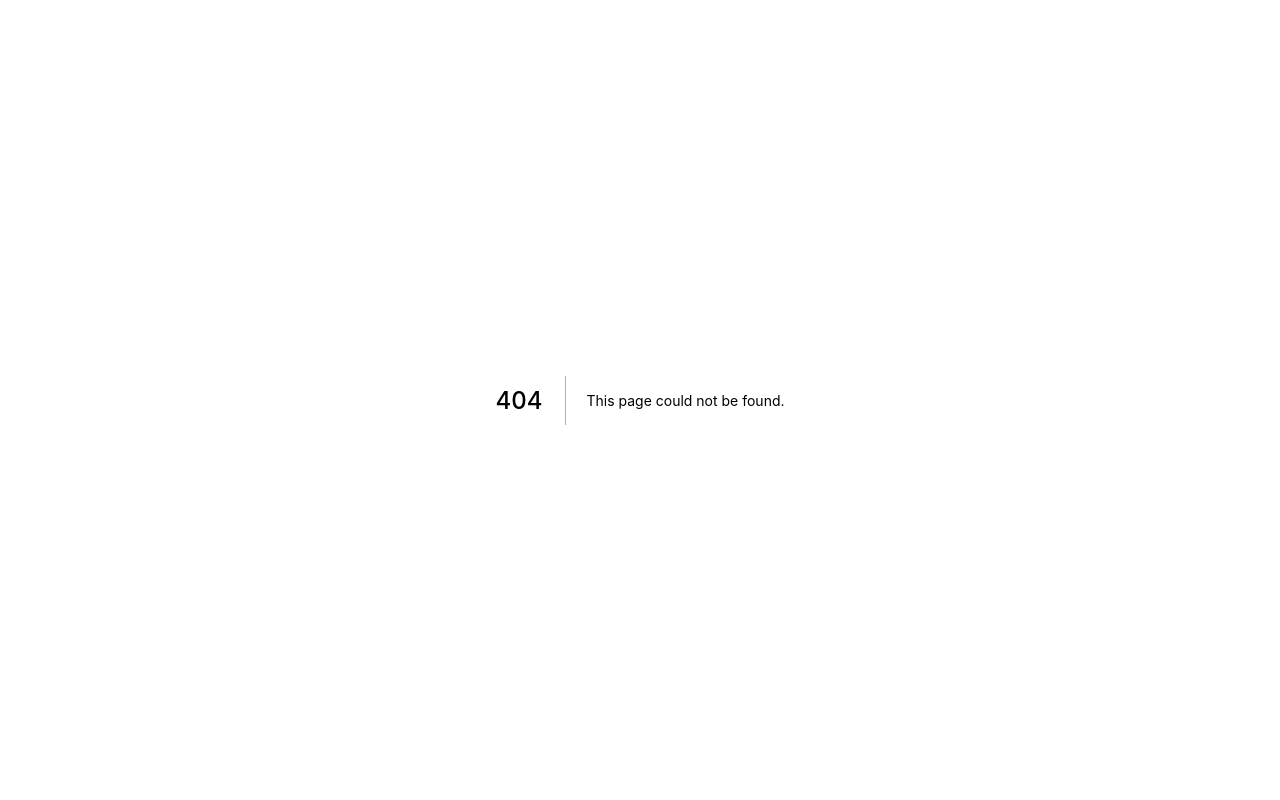
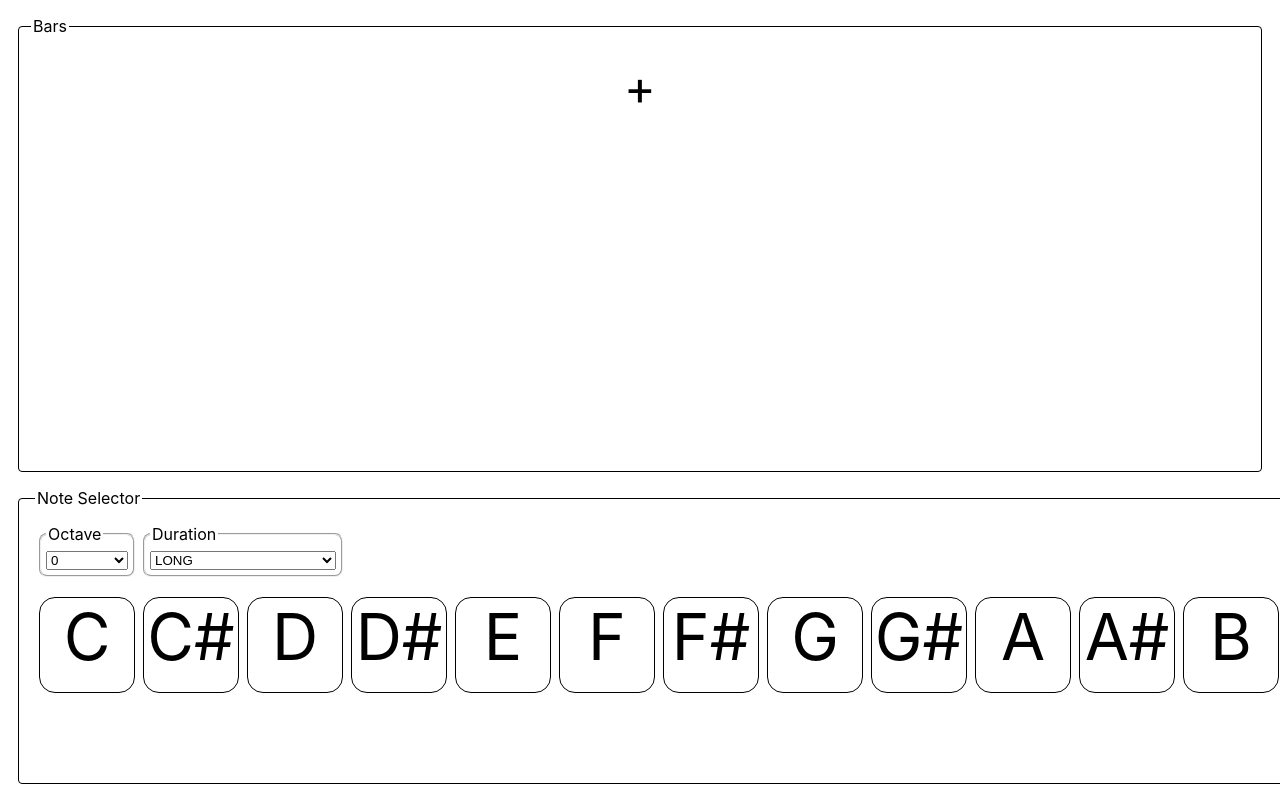
Before and after one commit to henriqueup/lemonfy, a Next.js app in the folder website/: page /editor in a window 1280 px wide. Before the commit this address had no page. Built offline with nearby package versions, Linux system fonts and the light colour scheme.

Commit message:
begin implementing the editor

```diff
--- a/website/entities/note.ts
+++ b/website/entities/note.ts
@@ -1,17 +1,19 @@
 import Pitch from "./pitch";
 
-export enum NoteDuration {
-  LONG = 4,
-  DOUBLE_WHOLE = 2,
-  WHOLE = 1,
-  HALF = 1 / 2,
-  HALF_TRIPLET = 1 / 3,
-  QUARTER = 1 / 4,
-  QUARTER_TRIPLET = 1 / 6,
-  EIGHTH = 1 / 8,
-  EIGHTH_TRIPLET = 1 / 12,
-  SIXTEENTH = 1 / 16,
-}
+export const NoteDuration = {
+  LONG: 4,
+  DOUBLE_WHOLE: 2,
+  WHOLE: 1,
+  HALF: 1 / 2,
+  HALF_TRIPLET: 1 / 3,
+  QUARTER: 1 / 4,
+  QUARTER_TRIPLET: 1 / 6,
+  EIGHTH: 1 / 8,
+  EIGHTH_TRIPLET: 1 / 12,
+  SIXTEENTH: 1 / 16,
+} as const;
+
+export type NoteDuration = typeof NoteDuration[keyof typeof NoteDuration];
 
 //note without a pitch is silence
 export default class Note {
--- a/website/entities/pitch.ts
+++ b/website/entities/pitch.ts
@@ -1,6 +1,8 @@
 export type PitchName = "C" | "C#" | "D" | "D#" | "E" | "F" | "F#" | "G" | "G#" | "A" | "A#" | "B";
+export const NUMBER_OF_PICHES_IN_OCTAVE = 12;
 
 export type Octave = 0 | 1 | 2 | 3 | 4 | 5;
+export const NUMBER_OF_OCTAVES = 6;
 
 export type PitchKey = `${PitchName}${Octave}`;
 
--- /dev/null
+++ b/website/pages/editor/index.tsx
@@ -0,0 +1,80 @@
+import { NextPage } from "next";
+import { useState } from "react";
+import Bar from "../../entities/bar";
+import { NoteDuration } from "../../entities/note";
+import { NUMBER_OF_OCTAVES, NUMBER_OF_PICHES_IN_OCTAVE, PitchDictionary } from "../../entities/pitch";
+
+const Editor: NextPage = () => {
+  const [bars, setBars] = useState<Bar[]>([]);
+
+  return (
+    <div style={{ height: "100vh" }}>
+      <div style={{ height: "60%", padding: "16px 16px 8px 16px" }}>
+        <fieldset style={{ height: "100%", border: "1px solid black", borderRadius: "4px" }}>
+          <legend>Bars</legend>
+          {bars.length === 0 ? (
+            <div
+              style={{ width: "fit-content", margin: "auto", marginTop: "16px", fontSize: "3rem", cursor: "pointer" }}
+            >
+              +
+            </div>
+          ) : (
+            <div>
+              {bars.map((bar, i) => (
+                <span key={i}>{`${bar.beats}/${bar.dibobinador}`}</span>
+              ))}
+            </div>
+          )}
+        </fieldset>
+      </div>
+      <div style={{ height: "40%", padding: "8px 16px 16px 16px" }}>
+        <fieldset style={{ height: "100%", padding: "16px", border: "1px solid black", borderRadius: "4px" }}>
+          <legend>Note Selector</legend>
+          <div style={{ display: "flex", marginBottom: "16px" }}>
+            <fieldset style={{ borderRadius: "8px", padding: "5px", width: "6rem", margin: "0px 4px" }}>
+              <legend>Octave</legend>
+              <select style={{ width: "100%", cursor: "pointer" }}>
+                {[...Array(NUMBER_OF_OCTAVES).keys()].map((n, i) => (
+                  <option key={i}>{n}</option>
+                ))}
+              </select>
+            </fieldset>
+            <fieldset style={{ borderRadius: "8px", padding: "5px", width: "calc(12rem + 8px)", margin: "0px 4px" }}>
+              <legend>Duration</legend>
+              <select style={{ width: "100%", cursor: "pointer" }}>
+                {Object.keys(NoteDuration).map((noteDuration, i) => (
+                  <option key={i}>{noteDuration}</option>
+                ))}
+              </select>
+            </fieldset>
+          </div>
+          <div style={{ display: "flex" }}>
+            {Object.keys(PitchDictionary)
+              .slice(0, NUMBER_OF_PICHES_IN_OCTAVE)
+              .map((key, i) => (
+                <div
+                  key={i}
+                  style={{
+                    display: "flex",
+                    alignContent: "center",
+                    justifyContent: "center",
+                    fontSize: "4rem",
+                    minWidth: "6rem",
+                    minHeight: "6rem",
+                    margin: "4px",
+                    border: "1px solid black",
+                    borderRadius: "16px",
+                    cursor: "pointer",
+                  }}
+                >
+                  {key.substring(0, key.length - 1)}
+                </div>
+              ))}
+          </div>
+        </fieldset>
+      </div>
+    </div>
+  );
+};
+
+export default Editor;
```
Also changed, not shown: website/public/plus-svgrepo-com.svg (added).
